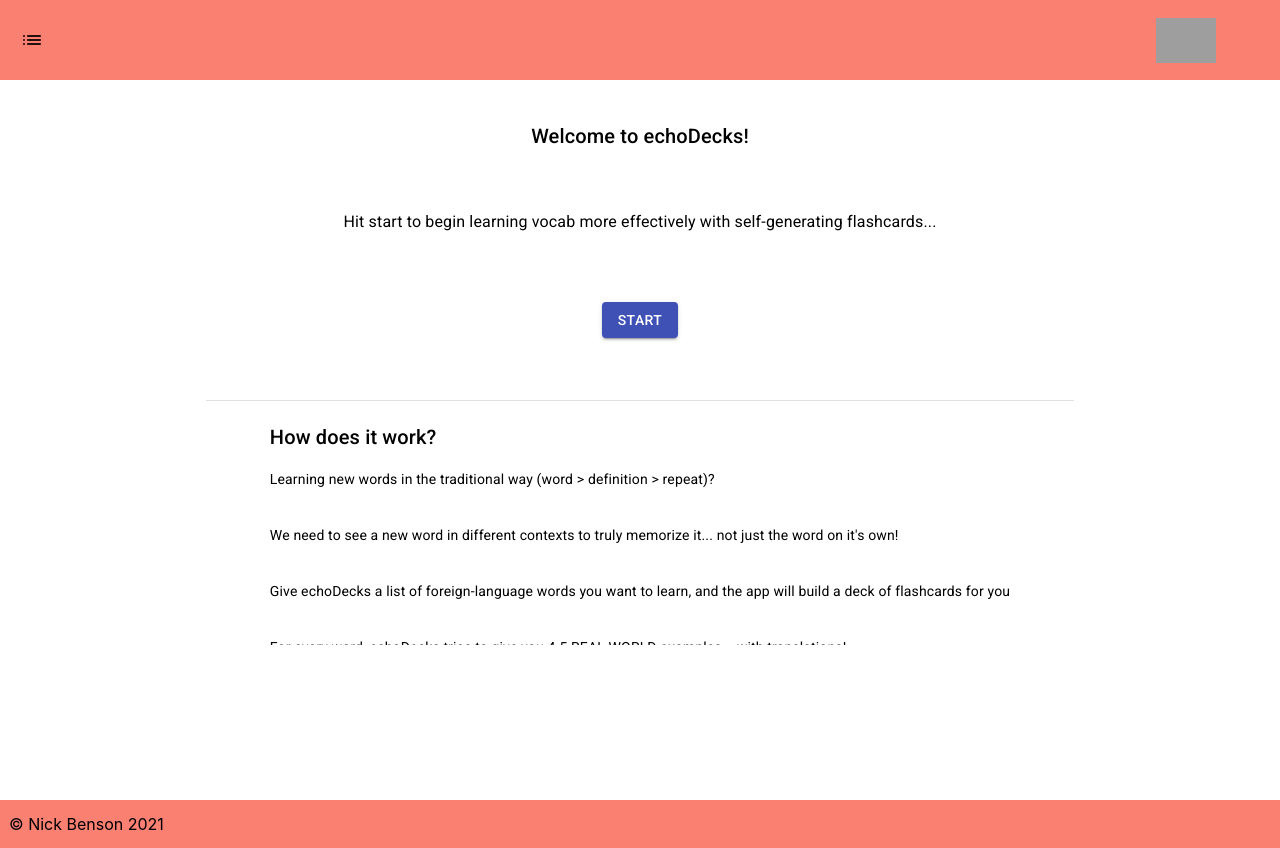
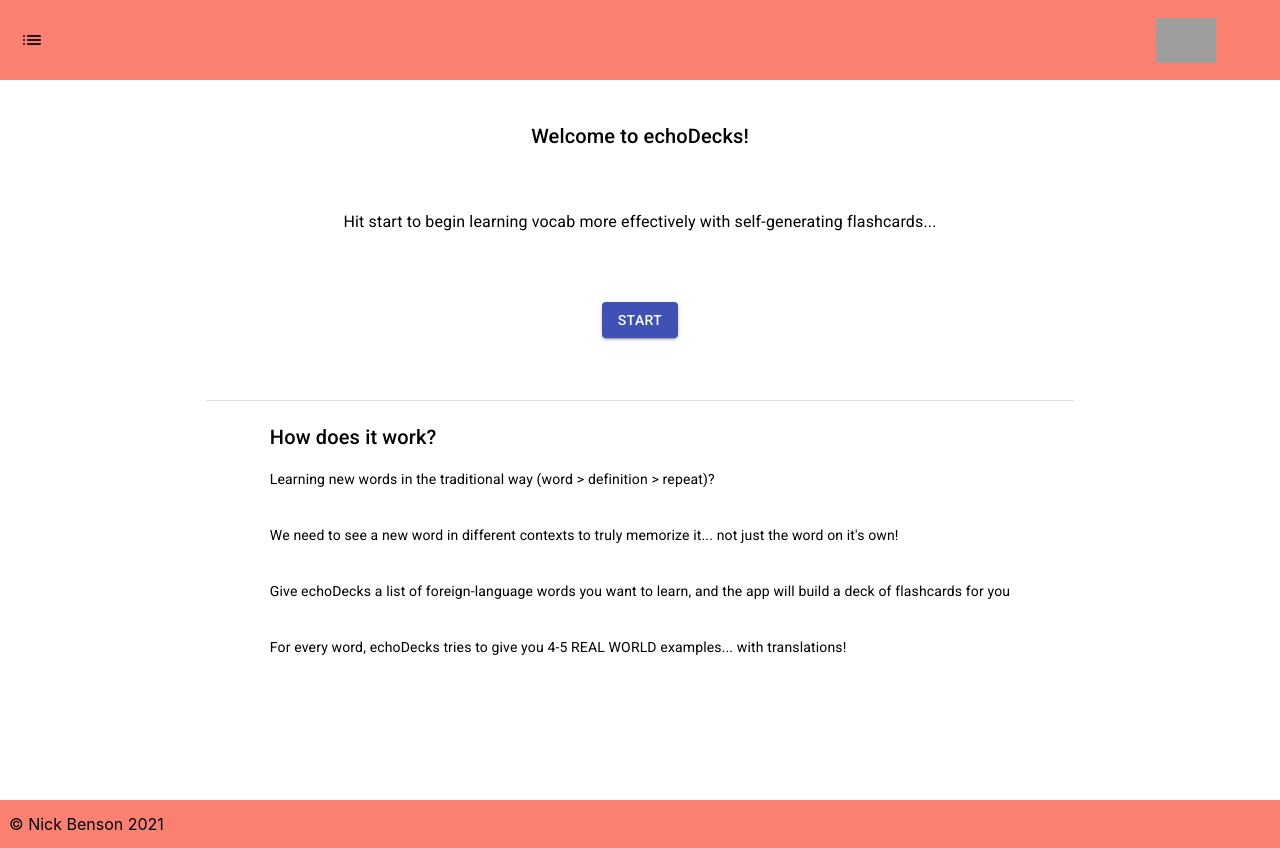
Before and after one commit to N1ck-Benson/echoDecks, a React (Create React App) app: page / in a window 1280 px wide. Built offline with nearby package versions, Linux system fonts and the light colour scheme; grey boxes are pictures that could not be loaded.

Commit message:
Fix styling issues Unnecessary max-width set on options Expanded height of explainer on homepage

```diff
--- a/src/styles/AddDeck.css
+++ b/src/styles/AddDeck.css
@@ -93,7 +93,6 @@
 }
 
 .options {
-  max-width: 530px;
   height: min-content;
   background-color: whitesmoke;
   color: #3f51b5;
--- a/src/styles/Home.css
+++ b/src/styles/Home.css
@@ -38,7 +38,7 @@
   grid-row: 3/4;
   display: grid;
   justify-items: left;
-  max-height: 30vh;
+  max-height: 45vh;
   overflow: scroll;
 }
 
```
